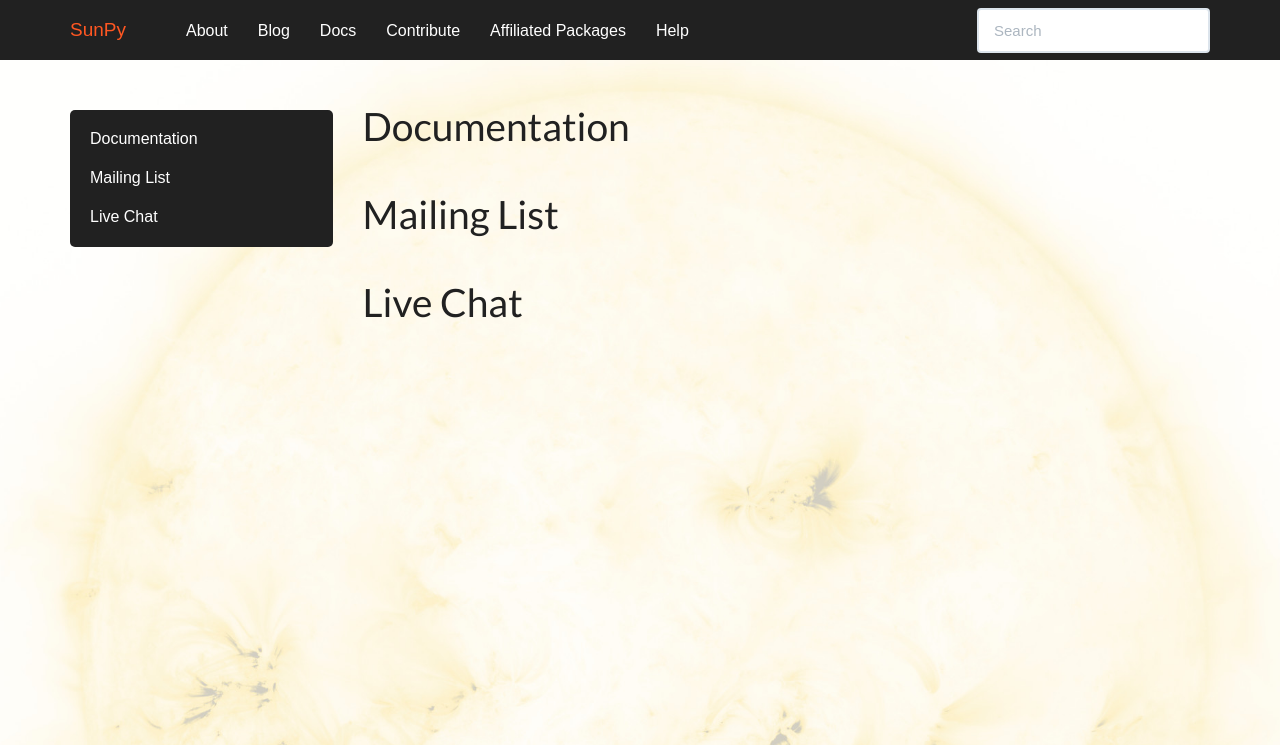
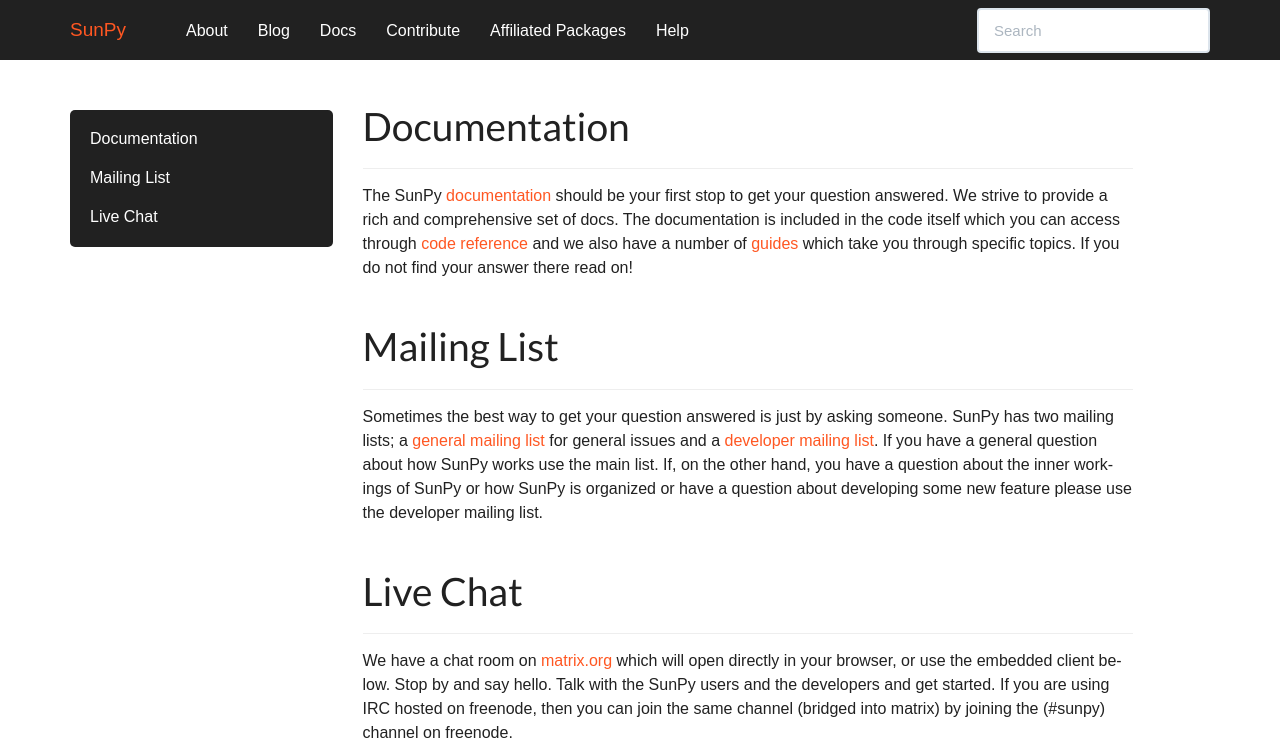
Before and after one commit to sunpy/sunpy.org, a Sphinx documentation site: the page built from source/help.rst, in a window 1280 px wide and 1302 px high. Shown: the top 745 px of the window. Built offline with Sphinx 7.4.7, drawn with Linux system fonts in a browser that asks for light colours; some of the changed text lies outside the part shown; grey boxes are pictures that could not be loaded.

Commit message:
Finished adding all the contents to the website

```diff
--- a/source/_static/style.css
+++ b/source/_static/style.css
@@ -83,6 +83,12 @@
 	padding: 5px 0px 5px 0px;
 	border-bottom: 1px solid #eee;
 }
+.livechat {
+	border:0;
+	width:100%;
+	height:450px;
+	padding-top: 50px;
+}
 /*Footer*/
 footer {
 	position: fixed;
--- a/source/help.rst
+++ b/source/help.rst
@@ -3,8 +3,54 @@
 Documentation
 =============
 
+.. raw:: html
+
+    <embed>
+      <style>
+        body {
+         background-color: white;
+         background-image: none !important;
+        }
+      </style>
+      <div class="divider"></div>
+      	<p class="content noheader">
+      	  The SunPy
+      	  <a href="#">documentation</a>
+      	  should be your first stop to get your question answered. We strive to provide a rich and comprehensive set of docs. The documentation is included in the code itself which you can access through
+      	  <a href="#">code reference</a>
+      	  and we also have a number of
+      	  <a href="#">guides</a>
+      	  which take you through specific topics. If you do not find your answer there read on!
+      	</p>
+    </embed>
+
 Mailing List
 ============
 
+.. raw:: html
+
+    <embed>
+      <div class="divider"></div>
+      	<p class="content noheader">
+      	Sometimes the best way to get your question answered is just by asking someone. SunPy has two mailing lists; a
+      	<a href="https://groups.google.com/forum/#!forum/sunpy">general mailing list</a>
+      	for general issues and a
+      	<a href="https://groups.google.com/forum/#!forum/sunpy-dev">developer mailing list</a>.
+      	If you have a general question about how SunPy works use the main list. If, on the other hand, you have a question about the inner workings of SunPy or how SunPy is organized or have a question about developing some new feature please use the developer mailing list.
+      	</p>
+    </embed>
+
 Live Chat
 =========
+
+.. raw:: html
+
+    <embed>
+      <div class="divider"></div>
+      	<p class="content last noheader">
+      	We have a chat room on
+      	<a href="https://riot.im/app/#/room/#sunpy-general:matrix.org">matrix.org</a>
+      	which will open directly in your browser, or use the embedded client below. Stop by and say hello. Talk with the SunPy users and the developers and get started. If you are using IRC hosted on freenode, then you can join the same channel (bridged into matrix) by joining the (#sunpy) channel on freenode.
+      	<iframe src="https://riot.im/app/#/room/#sunpy-general:matrix.org" class="livechat">
+      	</p>
+    </embed>
```
